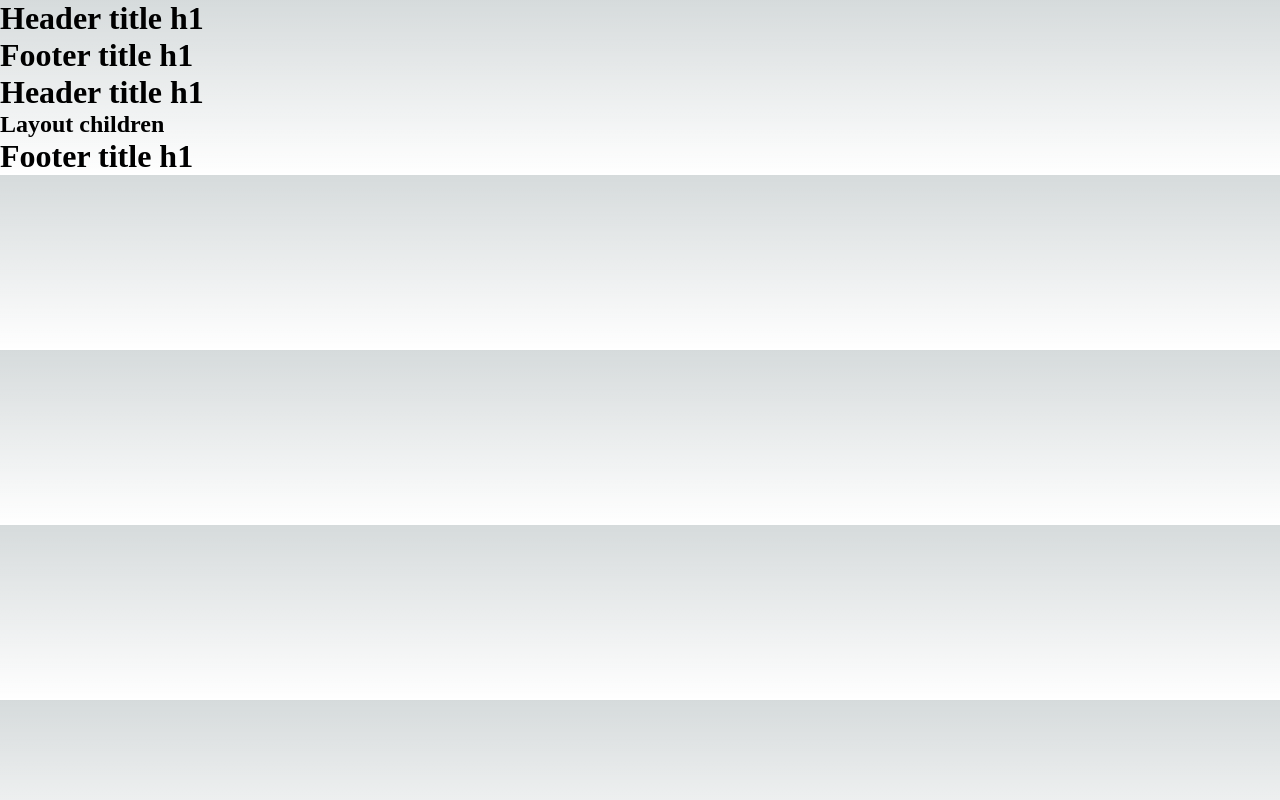
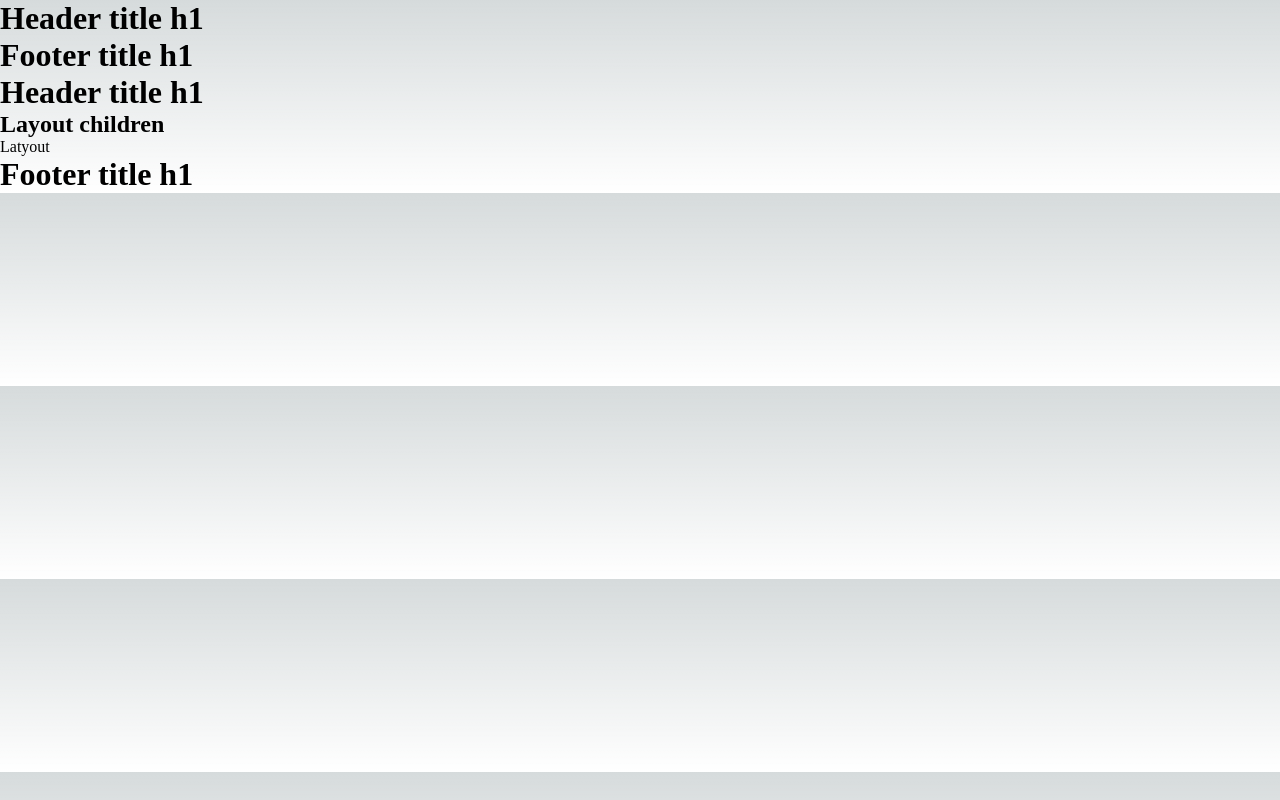
Before and after one commit to lumijoe/next_testocober, a Next.js app: page /test in a window 1280 px wide. Built offline with nearby package versions, Linux system fonts and the light colour scheme.

Commit message:
bug tailwindcss uninstall

```diff
--- a/package.json
+++ b/package.json
@@ -9,9 +9,9 @@
     "lint": "next lint"
   },
   "dependencies": {
+    "next": "13.5.6",
     "react": "^18",
-    "react-dom": "^18",
-    "next": "13.5.6"
+    "react-dom": "^18"
   },
   "devDependencies": {
     "eslint": "^8",
--- a/pages/index.js
+++ b/pages/index.js
@@ -26,6 +26,7 @@ export default function Home() {
             Get started by editing&nbsp;
             <code className={styles.code}>10月総合課題</code>
           </p>
+          <p className='text-3xl font-bold underline'>Tailwind test</p>
           <div>
             <a
               href="https://vercel.com?utm_source=create-next-app&utm_medium=default-template&utm_campaign=create-next-app"
--- a/pages/test.js
+++ b/pages/test.js
@@ -13,6 +13,7 @@ export default function test () {
             <Layout>
                 <div>
                     <h2>Layout children</h2>
+                    <p>Latyout </p>
                 </div>
             </Layout>
 
--- a/styles/globals.css
+++ b/styles/globals.css
@@ -1,3 +1,7 @@
+/* globals.cssをtailwind.cssとしての使い方で書き換え */
+/* tailwindのカスタマイズを設定 */
+/* デフォルト設定はtailwind.config.jsファイルを参照 */
+
 :root {
   --max-width: 1100px;
   --border-radius: 12px;
```
Also changed, not shown: public/data.txt, styles/Home.module.css (indentation only), 1 other file (tests, documents, lock files or other folders).
